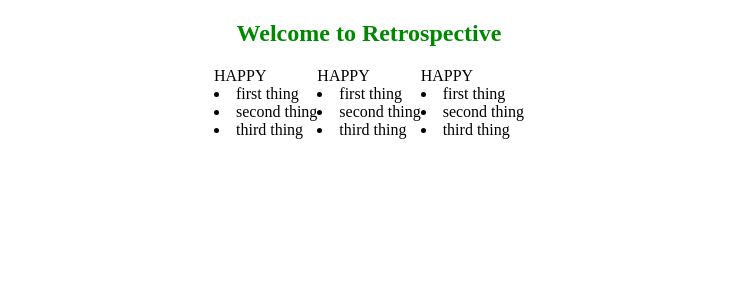
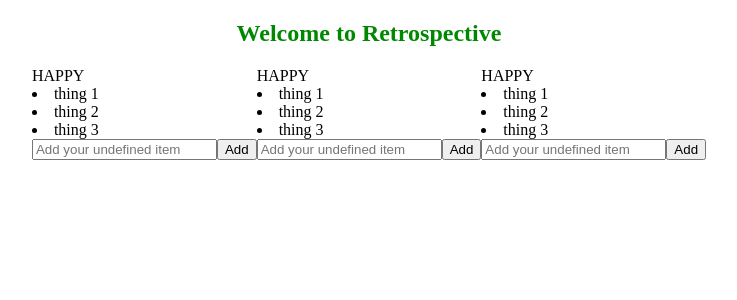
Before and after one commit to LRVC/retrospective, a React (Create React App) app in the folder retrospectiveClient/: page / in a window 1280 px wide. Shown: the top 300 px of the page, without its empty margins (271-1008 px from the left). Built offline with nearby package versions, Linux system fonts and the light colour scheme; the HTML template or start-up script is replaced by a standard one.

Commit message:
Add form

```diff
--- a/retrospectiveClient/src/components/App.js
+++ b/retrospectiveClient/src/components/App.js
@@ -7,7 +7,7 @@ class App extends Component {
     return (
         <div className="container">
           <div className="banner">
-            <h2 clasName="header">Welcome to Retrospective</h2>
+            <h2 className="header">Welcome to Retrospective</h2>
           </div>
 
           <div className="item-types">
--- a/retrospectiveClient/src/components/Items.js
+++ b/retrospectiveClient/src/components/Items.js
@@ -5,14 +5,21 @@ export default class Items extends Component {
     constructor(props) {
         super(props)
 
-        this.itemList = this.itemList.bind(this)
+        this.itemList = this.itemList.bind(this);
+        this.addItem = this.addItem.bind(this);
+
+        //dummy data for testing
+        this.items = [
+            {content: "thing 1"},
+            {content: "thing 2"},
+            {content: "thing 3"}
+        ]
     }
-    get items() {
-        return [
-            {content: 'first thing'},
-            {content: 'second thing'},
-            {content: 'third thing'}
-        ]
+
+    componentDidMount() {
+        this.setState({
+            items: []
+        })
     }
 
     itemList(items) {
@@ -21,11 +28,31 @@ export default class Items extends Component {
         })
     }
 
+    addItem(event) {
+        const itemsArray = this.state.items;
+
+        itemsArray.push({
+            content: event.target.value
+        });
+
+        this.setState({
+            items: itemsArray
+        })
+    }
+
     render() {
+        const { logo, listType } = this.props;
         return (
             <div>
-                <div>{this.props.logo}</div>
+                <div>{logo}</div>
                 {this.itemList(this.items)}
+                <div>
+                    <form onSubmit={this.addItem}>
+                        <input type="text"
+                               placeholder={`Add your ${listType} item`}/>
+                        <button type="submit">Add</button>
+                    </form>
+                </div>
             </div>
         )
     }
```
